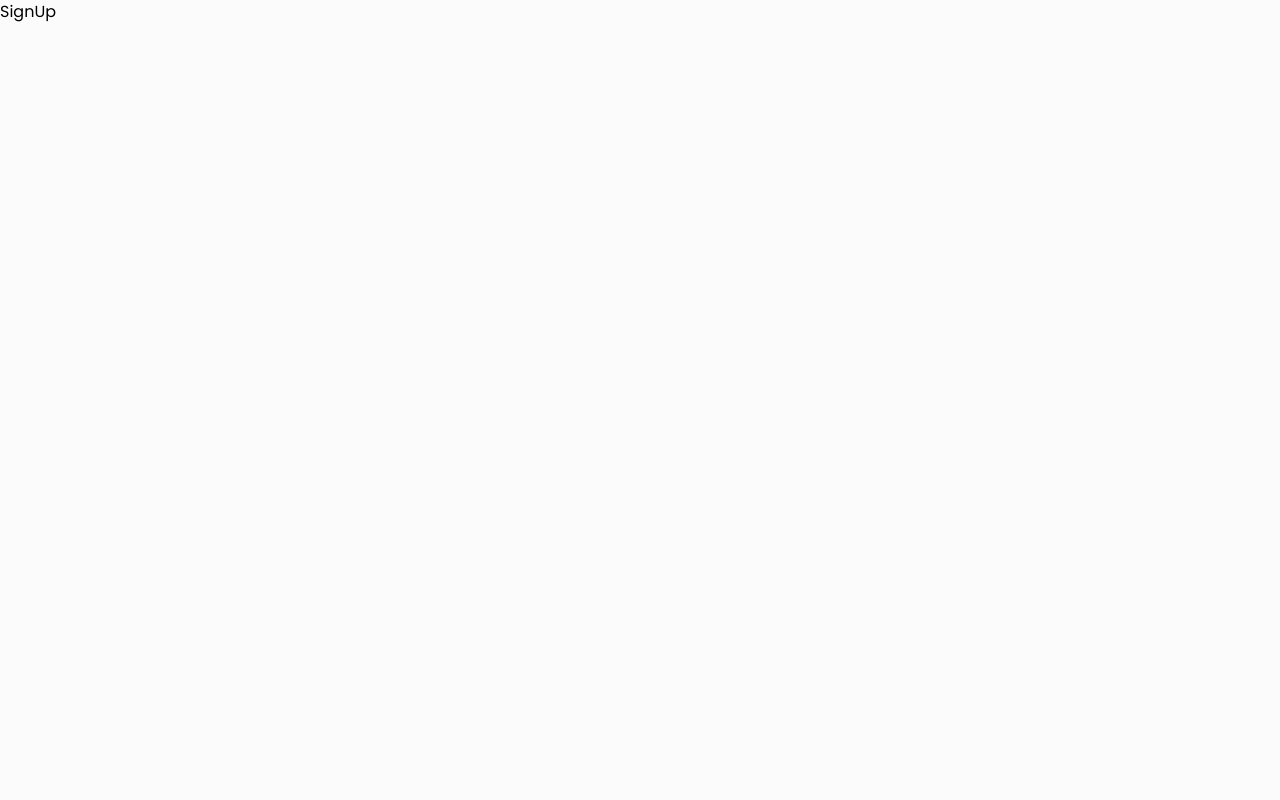
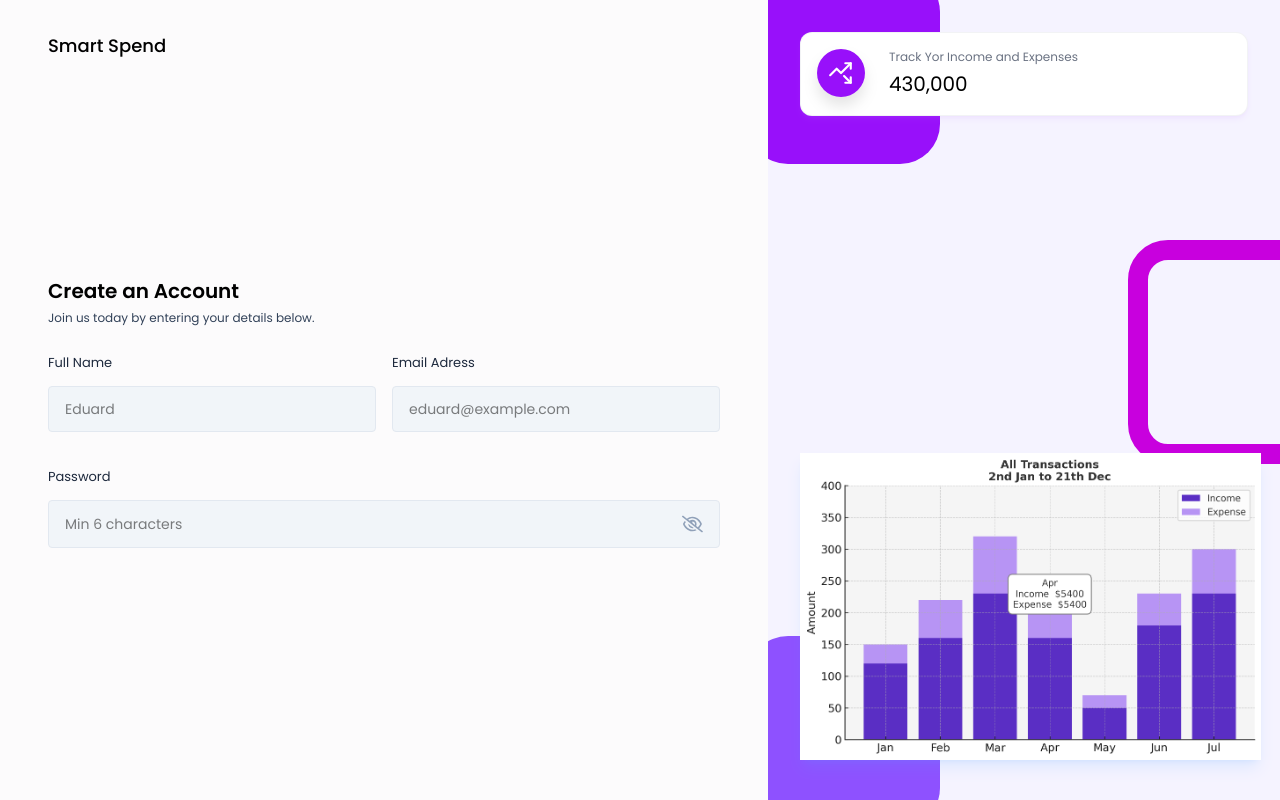
Before and after one commit to Embox99/smart_spend, a React (Vite) app in the folder frontend/smart_spend/: page /signUp in a window 1280 px wide. Built offline with nearby package versions, Linux system fonts and the light colour scheme.

Commit message:
signup form/layout

```diff
--- /dev/null
+++ b/frontend/smart_spend/src/components/inputs/ProfilePhotoSelector.jsx
@@ -0,0 +1,24 @@
+import React, { useState, useRef } from "react";
+
+const ProfilePhotoSelector = ({ image, setImage }) => {
+  const inputRef = useRef(null);
+  const [previewUrl, setPreviewUrl] = useState(null);
+
+  const handleImageChange = (event) => {
+    const file = event.target.files[0];
+
+    if (file) {
+      // Update the image state
+      setImage(file);
+    }
+
+    //Generate preview Url from the file
+
+    const preview = URL.createObjectURL(file);
+    setPreviewUrl(preview);
+  };
+
+  return <div></div>;
+};
+
+export default ProfilePhotoSelector;
--- a/frontend/smart_spend/src/pages/auth/Login.jsx
+++ b/frontend/smart_spend/src/pages/auth/Login.jsx
@@ -2,6 +2,7 @@ import React, { useState } from "react";
 import AuthLayout from "../../components/layouts/AuthLayout";
 import { useNavigate, Link } from "react-router-dom";
 import Input from "../../components/inputs/input";
+import { validateEmail } from "../../utils/helper";
 
 const Login = () => {
   const [email, setEmail] = useState("");
--- a/frontend/smart_spend/src/pages/auth/SignUp.jsx
+++ b/frontend/smart_spend/src/pages/auth/SignUp.jsx
@@ -1,9 +1,62 @@
-import React from 'react'
+import React, { useState } from "react";
+import AuthLayout from "../../components/layouts/AuthLayout";
+import { useNavigate, Link } from "react-router-dom";
+import Input from "../../components/inputs/input";
+import { validateEmail } from "../../utils/helper";
+import ProfilePhotoSelector from "../../components/inputs/ProfilePhotoSelector";
 
 const SignUp = () => {
+  const [profilePic, setProfilePic] = useState(null);
+  const [fullName, setFullName] = useState("");
+  const [email, setEmail] = useState("");
+  const [password, setPassword] = useState("");
+
+  const [error, setError] = useState(null);
+
+  const navigate = useNavigate();
+
+  //Handle SignUp for Submit
+
+  const handleSignUp = async () => {};
   return (
-    <div>SignUp</div>
-  )
-}
+    <AuthLayout>
+      <div className="lg:w-[100%] h-auto md:h-full mt-10 md:mt-0 flex flex-col justify-center">
+        <h3 className="text-xl font-semibold text-black">Create an Account</h3>
+        <p className="text-xs text-slate-700 mt-[5px] mb-6">
+          Join us today by entering your details below.
+        </p>
 
-export default SignUp
+        <form onSubmit={handleSignUp}>
+          <ProfilePhotoSelector image={profilePic} setImage={setProfilePic}/>
+          <div className="grid grid-cols-1 md:grid-cols-2 gap-4">
+            <Input
+              value={fullName}
+              onChange={({ target }) => setFullName(target.value)}
+              label="Full Name"
+              placeholder="Eduard"
+              type="text"
+            />
+            <Input
+              value={email}
+              onChange={({ target }) => setEmail(target.value)}
+              label="Email Adress"
+              placeholder="eduard@example.com"
+              type="text"
+            />
+            <div className="col-span-2">
+              <Input
+                value={password}
+                onChange={({ target }) => setPassword(target.value)}
+                label="Password"
+                placeholder="Min 6 characters"
+                type="password"
+              />
+            </div>
+          </div>
+        </form>
+      </div>
+    </AuthLayout>
+  );
+};
+
+export default SignUp;
--- a/frontend/smart_spend/src/utils/helper.js
+++ b/frontend/smart_spend/src/utils/helper.js
@@ -0,0 +1,4 @@
+export const validateEmail = (email) => {
+  const regex = /^[^\s@]+@[^\s@]+\.[^\s@]/;
+  return regex.test(email);
+};
```
